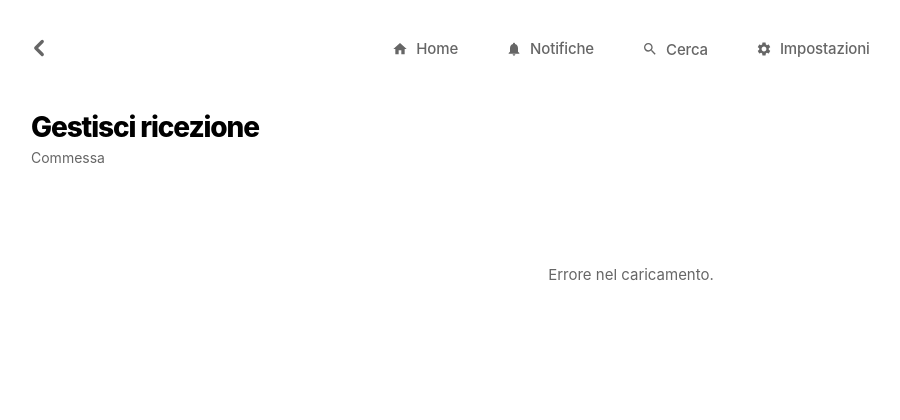
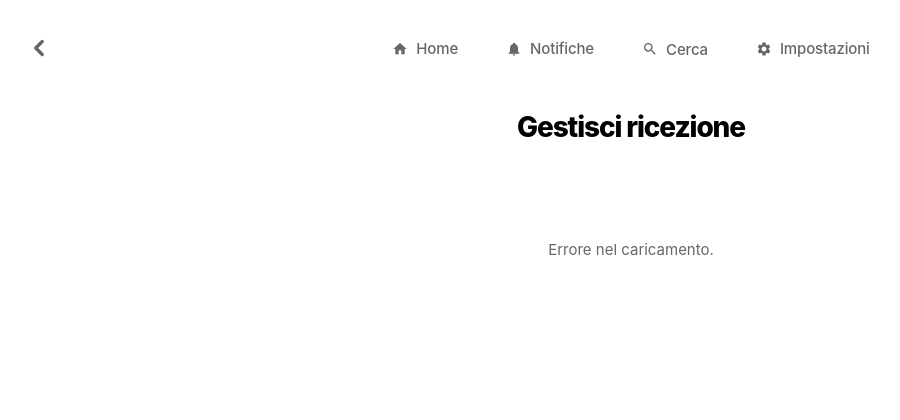
Before and after one commit to PaoloL997/workflow, a Django app: template core/templates/core/ricezione_detail.html in a window 1280 px wide. Shown: the top 420 px of the page, without its empty margins (9-909 px from the left). Run offline with Django 5.2, Linux system fonts and the light colour scheme; the template is opened without the code that fills it, so the values that code supplies are empty.

Commit message:
fix: allinea header tabella emissione a ricezione; centra titolo ricezione
- emissione: thead th senza sfondo, sticky, opacity; border-bottom
  su thead tr come ricezione; letter-spacing 0.06em
- ricezione: page-title centrato, rimosso page-subtitle

Co-authored-by: Copilot <223556219+Copilot@users.noreply.github.com>

```diff
--- a/core/templates/core/ricezione_detail.html
+++ b/core/templates/core/ricezione_detail.html
@@ -75,10 +75,7 @@
   .page-title {
     font-size: 28px; font-weight: 800;
     letter-spacing: -0.04em; color: var(--color-text-primary);
-  }
-  .page-subtitle {
-    font-size: 14px; color: var(--color-text-secondary);
-    margin-top: 4px;
+    text-align: center;
   }
 
   /* ─────────────────────────────────────────────
@@ -483,7 +480,6 @@
 
     <header class="page-header">
       <h1 class="page-title">Gestisci ricezione</h1>
-      <p class="page-subtitle">Commessa {{ testata.job }}{% if testata.job_detail %} — {{ testata.job_detail }}{% endif %}</p>
     </header>
 
     <!-- ── Table ── -->
```
Also changed, not shown: core/templates/core/emissione_detail.html (+8 -7 lines).
